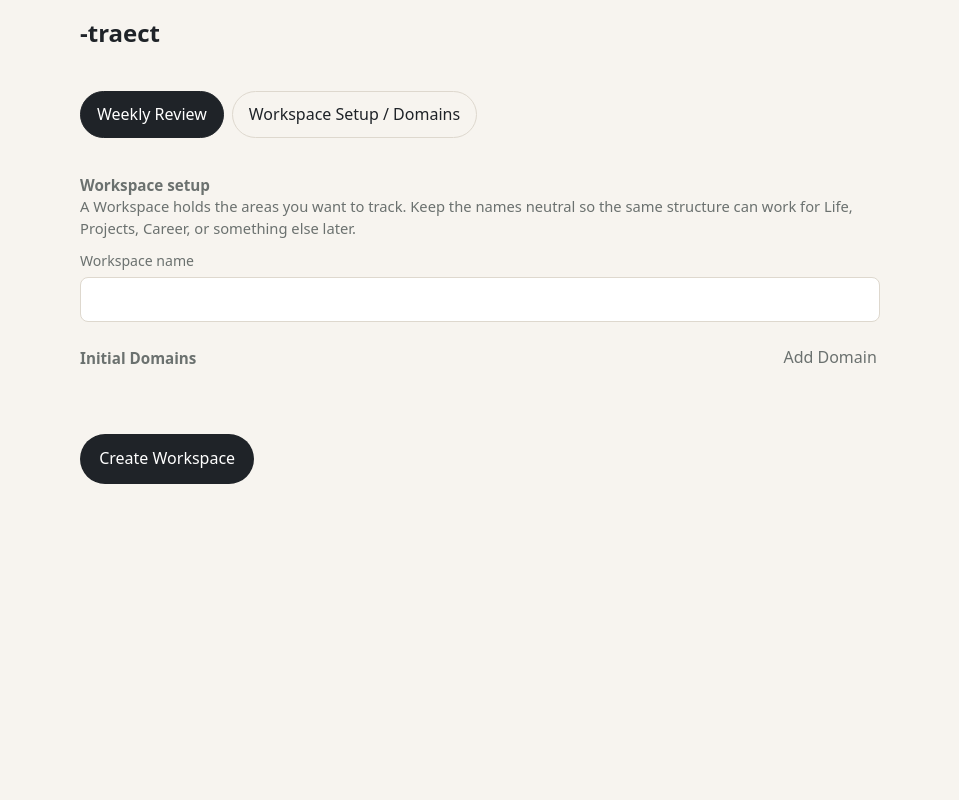
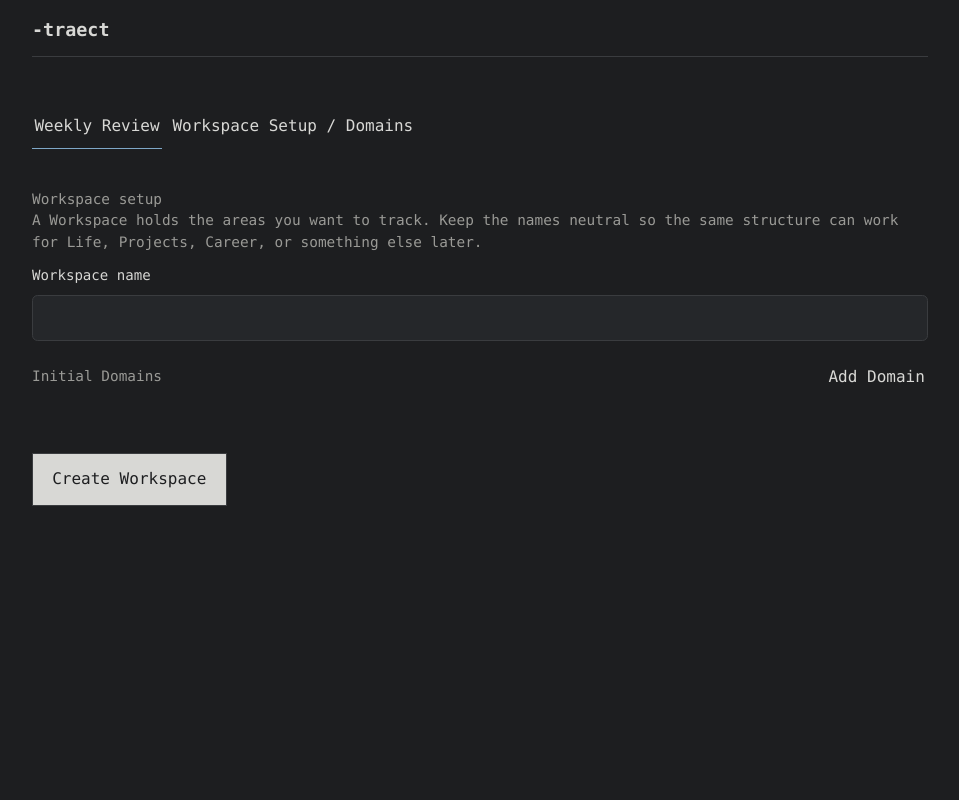
Before and after one commit to katrinio/-traect, a Python web app: template src/traect/web/templates/index.html in a window 1280 px wide. Shown: the whole page, without its empty margins (160-1119 px from the left). Run offline with Jinja, Linux system fonts and the light colour scheme; the template is opened without the code that fills it, so the values that code supplies are empty.

Commit message:
ui: establish dark theme

```diff
--- a/pyproject.toml
+++ b/pyproject.toml
@@ -16,6 +16,9 @@ alembic = "^1.13.0"
 [build-system]
 requires = ["poetry-core>=1.9.0"]
 build-backend = "poetry.core.masonry.api"
+
+[tool.poetry.scripts]
+traect = "traect.api.app:main"
 
 [tool.pytest.ini_options]
 testpaths = ["tests"]
--- a/src/traect/app/service.py
+++ b/src/traect/app/service.py
@@ -58,7 +58,7 @@ class TraectService:
         return workspace
 
     def get_current_workspace(self) -> Workspace:
-        workspace = self.session.execute(select(Workspace).order_by(Workspace.id.asc())).scalar_one_or_none()
+        workspace = self.session.execute(select(Workspace).order_by(Workspace.id.asc())).scalars().first()
         if workspace is None:
             raise NotFoundError("workspace not found")
         return workspace
--- /dev/null
+++ b/src/traect/web/static/components.css
@@ -0,0 +1,135 @@
+button,
+select,
+textarea,
+input[type="text"] {
+  font: inherit;
+}
+
+label {
+  display: grid;
+  gap: var(--space-2);
+  font-size: 0.88rem;
+  color: var(--muted);
+}
+
+select,
+textarea,
+input[type="text"] {
+  width: 100%;
+  border: 1px solid var(--border);
+  border-radius: var(--radius);
+  background: var(--surface);
+  color: var(--text);
+  padding: 0.72rem 0.8rem;
+  min-height: 2.75rem;
+}
+
+textarea {
+  min-height: 3.5rem;
+  resize: vertical;
+}
+
+select:focus,
+textarea:focus,
+input[type="text"]:focus,
+button:focus {
+  outline: 2px solid var(--focus);
+  outline-offset: 2px;
+}
+
+.tab,
+.primary,
+.secondary,
+.ghost {
+  min-height: 2.75rem;
+}
+
+.tab {
+  border: 0;
+  background: transparent;
+  color: var(--text);
+  padding: 0.5rem 0.15rem;
+  border-bottom: 1px solid transparent;
+  border-radius: 0;
+}
+
+.tab[aria-selected="true"] {
+  background: transparent;
+  border-bottom-color: var(--focus-blue);
+}
+
+.primary {
+  border: 1px solid var(--border);
+  background: var(--text);
+  color: var(--bg);
+  padding: 0.85rem 1.2rem;
+}
+
+.secondary {
+  border: 1px solid var(--border);
+  background: transparent;
+  color: var(--text);
+  padding: 0.85rem 1.2rem;
+}
+
+.ghost {
+  border: 0;
+  background: transparent;
+  color: var(--muted);
+  padding: 0.5rem 0.2rem;
+  min-height: 2.25rem;
+}
+
+.status {
+  min-height: 1.25rem;
+}
+
+.status-mark {
+  display: inline-flex;
+  align-items: baseline;
+  gap: 0.45rem;
+  font-weight: 600;
+}
+
+.status-symbol {
+  color: var(--text-muted);
+}
+
+.status-mark[data-status="good"] .status-symbol {
+  color: var(--focus-blue);
+}
+
+.status-mark[data-status="warning"] {
+  color: var(--risk-amber);
+}
+
+.status-mark[data-status="critical"] {
+  color: var(--risk-amber);
+}
+
+.status-mark[data-status="inactive"] {
+  color: var(--inactive-gray);
+}
+
+.status-mark[data-status="good"] .status-text,
+.status-mark[data-status="warning"] .status-text,
+.status-mark[data-status="critical"] .status-text,
+.status-mark[data-status="inactive"] .status-text {
+  color: var(--text);
+}
+
+.status-mark[data-status="good"] .status-symbol {
+  color: var(--focus-blue);
+}
+
+.status-mark[data-status="warning"] .status-symbol {
+  color: var(--maintain-green);
+}
+
+.status-mark[data-status="critical"] .status-symbol {
+  color: var(--risk-amber);
+}
+
+.status-mark[data-status="inactive"] .status-symbol {
+  color: var(--inactive-gray);
+}
--- /dev/null
+++ b/src/traect/web/static/layout.css
@@ -0,0 +1,130 @@
+.app {
+  max-width: 56rem;
+  margin: 0 auto;
+}
+
+header {
+  display: flex;
+  align-items: end;
+  justify-content: space-between;
+  gap: var(--space-4);
+  margin-bottom: var(--space-5);
+  padding-bottom: var(--space-3);
+  border-bottom: 1px solid var(--border);
+}
+
+nav {
+  display: flex;
+  gap: var(--space-2);
+  margin: 0 0 var(--space-4);
+}
+
+main {
+  display: grid;
+  gap: var(--space-5);
+}
+
+section {
+  display: grid;
+  gap: var(--space-3);
+}
+
+.split {
+  display: grid;
+  gap: var(--space-4);
+}
+
+.toolbar {
+  display: flex;
+  gap: var(--space-3);
+  align-items: center;
+  justify-content: space-between;
+}
+
+.actions {
+  display: flex;
+  gap: var(--space-3);
+  justify-content: end;
+  padding-top: var(--space-1);
+}
+
+.actions-left {
+  justify-content: start;
+}
+
+.domains {
+  display: grid;
+  gap: var(--space-3);
+}
+
+.domain {
+  display: grid;
+  gap: var(--space-3);
+  padding-top: var(--space-3);
+  border-top: 1px solid var(--border);
+}
+
+.domain:first-child {
+  padding-top: 0;
+  border-top: 0;
+}
+
+.domain-grid {
+  display: grid;
+  gap: var(--space-3);
+  grid-template-columns: repeat(2, minmax(0, 1fr));
+}
+
+.domain-actions {
+  display: flex;
+  flex-wrap: wrap;
+  gap: var(--space-2);
+  justify-content: end;
+}
+
+.full {
+  grid-column: 1 / -1;
+}
+
+.summary-grid,
+.setup-grid {
+  display: grid;
+  gap: var(--space-3);
+}
+
+.week-summary,
+.setup,
+.manage {
+  display: grid;
+  gap: var(--space-3);
+}
+
+.hidden {
+  display: none !important;
+}
+
+@media (max-width: 40rem) {
+  header {
+    align-items: start;
+    flex-direction: column;
+  }
+
+  nav {
+    overflow-x: auto;
+    padding-bottom: var(--space-1);
+  }
+
+  .domain-grid {
+    grid-template-columns: 1fr;
+  }
+
+  .actions,
+  .domain-actions {
+    justify-content: stretch;
+  }
+
+  .actions > *,
+  .domain-actions > * {
+    flex: 1;
+  }
+}
--- /dev/null
+++ b/src/traect/web/static/tokens.css
@@ -0,0 +1,20 @@
+:root {
+  color-scheme: dark;
+  --bg: #1d1e20;
+  --surface: #25272a;
+  --surface-2: #2b2d31;
+  --border: #3a3c3f;
+  --text: #d8d8d5;
+  --text-muted: #9a9a96;
+  --focus-blue: #7fa8c8;
+  --maintain-green: #8daf9a;
+  --risk-amber: #c9b27c;
+  --inactive-gray: #6e7278;
+  --space-1: 0.25rem;
+  --space-2: 0.5rem;
+  --space-3: 0.75rem;
+  --space-4: 1rem;
+  --space-5: 1.5rem;
+  --space-6: 2rem;
+  --radius: 0.35rem;
+}
--- /dev/null
+++ b/src/traect/web/static/typography.css
@@ -0,0 +1,48 @@
+* {
+  box-sizing: border-box;
+}
+
+html,
+body {
+  margin: 0;
+  min-height: 100%;
+  background: var(--bg);
+  color: var(--text);
+  font: 16px/1.5 ui-monospace, SFMono-Regular, Menlo, Monaco, Consolas, "Liberation Mono", monospace;
+}
+
+body {
+  padding: calc(env(safe-area-inset-top) + var(--space-4)) var(--space-4) calc(env(safe-area-inset-bottom) + var(--space-6));
+}
+
+h1,
+h2,
+h3,
+p {
+  margin: 0;
+}
+
+h1 {
+  font-size: 1.15rem;
+  font-weight: 600;
+  letter-spacing: 0;
+}
+
+.section-title {
+  font-size: 0.9rem;
+  font-weight: 500;
+  color: var(--text-muted);
+  letter-spacing: 0;
+}
+
+.meta,
+.hint,
+.status,
+.small {
+  color: var(--text-muted);
+}
+
+.hint,
+.status {
+  font-size: 0.9rem;
+}
--- a/src/traect/web/templates/index.html
+++ b/src/traect/web/templates/index.html
@@ -3,120 +3,14 @@
   <head>
     <meta charset="utf-8">
     <meta name="viewport" content="width=device-width, initial-scale=1, viewport-fit=cover">
-    <meta name="theme-color" content="#f7f4ef">
+    <meta name="theme-color" content="#1D1E20">
     <link rel="manifest" href="/manifest.webmanifest">
     <link rel="icon" href="/icon.svg" type="image/svg+xml">
     <title>-traect</title>
-    <style>
-      :root {
-        color-scheme: light;
-        --bg: #f7f4ef;
-        --panel: #ffffff;
-        --line: #ded8ce;
-        --text: #1f2328;
-        --muted: #6b716f;
-        --focus: #0f5fff;
-        --radius: 0.5rem;
-      }
-      * { box-sizing: border-box; }
-      html, body {
-        margin: 0;
-        min-height: 100%;
-        background: var(--bg);
-        color: var(--text);
-        font: 16px/1.45 system-ui, -apple-system, BlinkMacSystemFont, "Segoe UI", sans-serif;
-      }
-      body { padding: calc(env(safe-area-inset-top) + 1rem) 1rem calc(env(safe-area-inset-bottom) + 2rem); }
-      .app { max-width: 50rem; margin: 0 auto; }
-      header { display: flex; align-items: end; justify-content: space-between; gap: 1rem; margin-bottom: 1.25rem; }
-      h1 { margin: 0; font-size: 1.5rem; font-weight: 650; }
-      .meta { color: var(--muted); font-size: 0.95rem; }
-      nav { display: flex; gap: 0.5rem; margin: 0 0 1rem; }
-      button, select, textarea, input[type="text"] {
-        font: inherit;
-      }
-      .tab {
-        border: 1px solid var(--line);
-        background: transparent;
-        color: var(--text);
-        border-radius: 999px;
-        padding: 0.7rem 1rem;
-        min-height: 2.75rem;
-      }
-      .tab[aria-selected="true"] { background: var(--text); color: white; border-color: var(--text); }
-      main { display: grid; gap: 1.25rem; }
-      section { display: grid; gap: 0.75rem; }
-      .section-title { margin: 0; font-size: 0.95rem; font-weight: 600; color: var(--muted); }
-      .domains { display: grid; gap: 0.75rem; }
-      .domain { display: grid; gap: 0.75rem; padding: 0.9rem 0; border-top: 1px solid var(--line); }
-      .domain:first-child { border-top: 0; padding-top: 0; }
-      .domain-head { display: flex; align-items: baseline; justify-content: space-between; gap: 0.75rem; }
-      .domain-name { font-weight: 600; font-size: 1rem; }
-      .domain-grid { display: grid; gap: 0.6rem; grid-template-columns: repeat(2, minmax(0, 1fr)); }
-      label { display: grid; gap: 0.35rem; font-size: 0.88rem; color: var(--muted); }
-      select, textarea, input[type="text"] {
-        width: 100%;
-        border: 1px solid var(--line);
-        border-radius: var(--radius);
-        background: var(--panel);
-        color: var(--text);
-        padding: 0.72rem 0.8rem;
-        min-height: 2.75rem;
-      }
-      select:focus, textarea:focus, input[type="text"]:focus, button:focus {
-        outline: 2px solid var(--focus);
-        outline-offset: 2px;
-      }
-      textarea { min-height: 3.5rem; resize: vertical; }
-      .full { grid-column: 1 / -1; }
-      .week-summary, .setup, .manage { display: grid; gap: 0.75rem; }
-      .summary-grid, .setup-grid { display: grid; gap: 0.75rem; }
-      .actions { display: flex; gap: 0.75rem; justify-content: end; padding-top: 0.25rem; }
-      .actions-left { justify-content: start; }
-      .primary {
-        border: 0;
-        border-radius: 999px;
-        background: var(--text);
-        color: white;
-        padding: 0.85rem 1.2rem;
-        min-height: 2.75rem;
-      }
-      .secondary {
-        border: 1px solid var(--line);
-        background: transparent;
-        color: var(--text);
-        border-radius: 999px;
-        padding: 0.85rem 1.2rem;
-        min-height: 2.75rem;
-      }
-      .ghost {
-        border: 0;
-        background: transparent;
-        color: var(--muted);
-        padding: 0.5rem 0.2rem;
-        min-height: 2.25rem;
-      }
-      .status { min-height: 1.25rem; color: var(--muted); font-size: 0.95rem; }
-      .error { color: #a62b2b; }
-      .toolbar {
-        display: flex;
-        gap: 0.75rem;
-        align-items: center;
-        justify-content: space-between;
-      }
-      .hint { color: var(--muted); font-size: 0.92rem; margin: 0; }
-      .domain-actions { display: flex; gap: 0.75rem; justify-content: end; }
-      .split { display: grid; gap: 1rem; }
-      .muted { color: var(--muted); }
-      .hidden { display: none !important; }
-      @media (max-width: 40rem) {
-        header { align-items: start; flex-direction: column; }
-        nav { overflow-x: auto; padding-bottom: 0.25rem; }
-        .domain-grid { grid-template-columns: 1fr; }
-        .actions, .domain-actions { justify-content: stretch; }
-        .actions > *, .domain-actions > * { flex: 1; }
-      }
-    </style>
+    <link rel="stylesheet" href="/tokens.css">
+    <link rel="stylesheet" href="/typography.css">
+    <link rel="stylesheet" href="/layout.css">
+    <link rel="stylesheet" href="/components.css">
   </head>
   <body>
     <main class="app">
```
Also changed, not shown: src/traect/api/app.py (+12 -0 lines), src/traect/web/static/app.js (+28 -3 lines), tests/test_service.py (+12 -0 lines).
